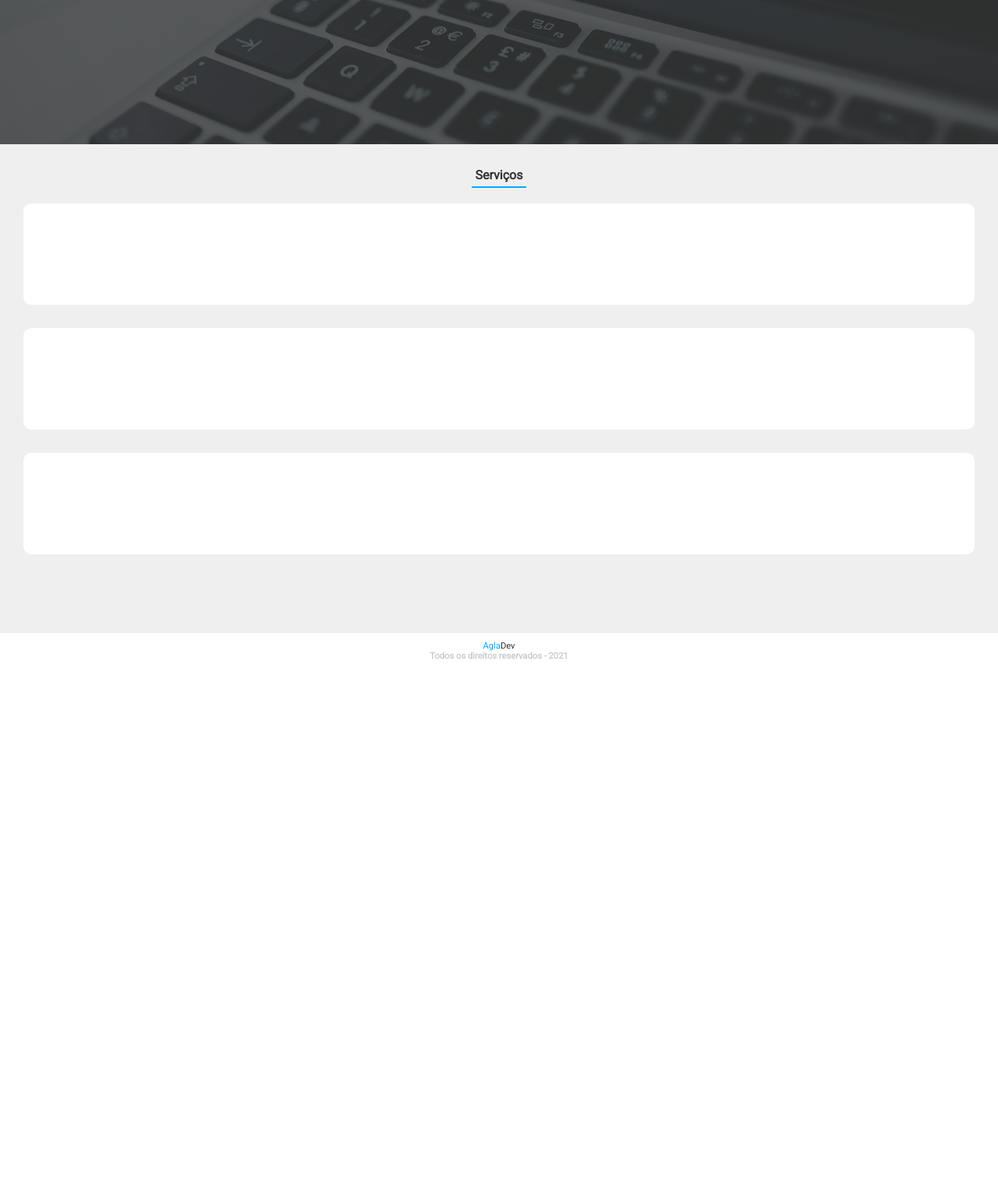
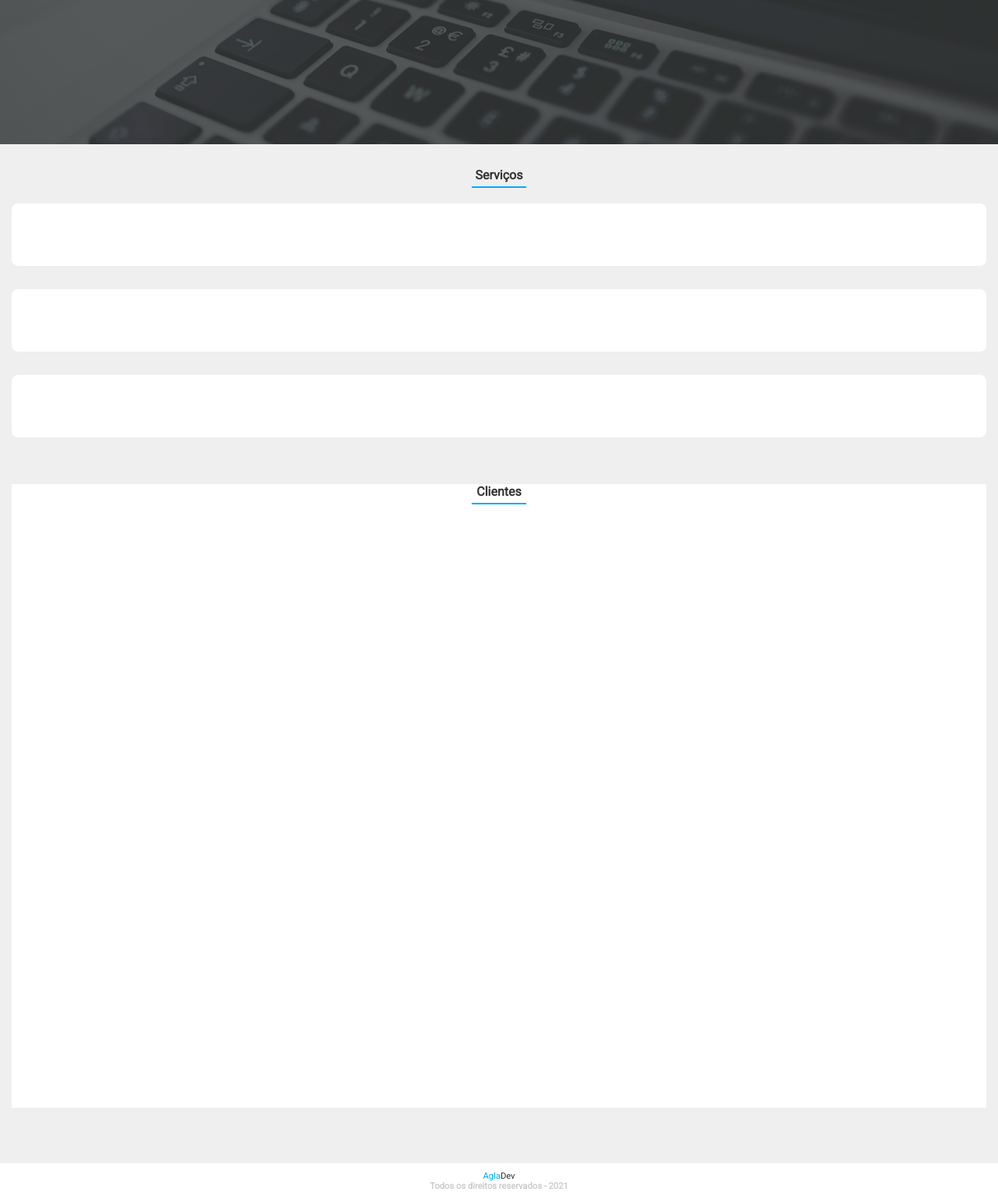
Before and after one commit to ze-aglailson/Agladev, a PHP site: page / in a window 1280 px wide. Shown: the part 615-2153 px from the top of the page at 78% size. Before the commit the page ends 1460 px from the top, so only its background shows below. Run offline with PHP 8.4, Linux system fonts and the light colour scheme; data comes from the database, SQL or seed files in the repository; some libraries are stand-ins or nearby versions.

Commit message:
subindo versao atualizada

```diff
--- a/App/View/home.html
+++ b/App/View/home.html
@@ -24,9 +24,13 @@
     </div>
 </section>
 
-<section id="projetos" class="container-projetos">
-
+<section id="clientes" class="container-clientes">
+    <div class="title-sections title-clientes">
+        <h2>Clientes</h2>
+        <hr>
+    </div>
 </section>
+<!--
 <section id="cases" class="container-cases">
 
 </section>
@@ -42,3 +46,5 @@
 <section id="contato" class="container-contato">
 
 </section>
+
+ -->
--- a/js/main.js
+++ b/js/main.js
@@ -122,25 +122,12 @@ function Menu(btnMenu, contentMenu){
             classe:'Servico'
         },
         {
-            nome:'Projetos',
-            link:'#projetos',
-            subItens:[
-                {
-                    nome:'LandingPage',
-                    link:'#',
-                },
-                {
-                    nome:'E-commerce',
-                    link:'#',
-                },
-                {
-                    nome:'Institucional',
-                    link:'#',
-                },
-            ],
-            classe:'CategoriaProjeto'
+            nome:'Clientes',
+            link:'#clientes',
+            subItens:[],
+            classe:'Cliente'
         },
-        {
+        /* {
             nome:'Cases',
             link:'#cases',
             subItens:[],
@@ -178,7 +165,7 @@ function Menu(btnMenu, contentMenu){
             link:'#contato',
             subItens:[],
             classe:'Contato'
-        }
+        } */
     ]
 
 
--- a/styles/home.scss
+++ b/styles/home.scss
@@ -12,10 +12,6 @@
 
 
 /*CONFIGURAÇÕES SEÇÃO DE SERVIÇOS*/
-.container-servicos{
-    grid-column: inicio-principal/fim-principal;
-    grid-row:inicio-servicos/fim-servicos ;
-
 .title-sections{
     width: 100%;
     display: flex;
@@ -34,6 +30,10 @@
         background-color: #00AAFF;
     }
 }
+.container-servicos{
+    grid-column: inicio-principal/fim-principal;
+    grid-row:inicio-servicos/fim-servicos ;
+
 
     .servicos{
         width: 100%;
@@ -43,8 +43,8 @@
             background-color: #fff;
             display: flex;
             flex-direction: column;
-            padding: 20px;
-            border-radius: 10px;
+            padding:15px 10px;
+            border-radius: 8px;
             margin-bottom: 30px;
             font-family: 'Open Sans' sans-serif;
             cursor: pointer;
@@ -71,7 +71,7 @@
             }
             .div-titles{
                 text-align: center;
-                padding: 30px;
+                padding: 10px;
                 /* transform: translateX(-100px);
                 transition: .5s;
                 opacity: 0; */
@@ -94,3 +94,9 @@
     }
 
 }
+
+.container-clientes{
+    grid-column: inicio-principal/fim-principal;
+    grid-row:inicio-clientes/fim-clientes ;
+    background-color: #fff;
+}
--- a/styles/renderizado/home.css
+++ b/styles/renderizado/home.css
@@ -9,24 +9,25 @@
   background-position: center; }
 
 /*CONFIGURAÇÕES SEÇÃO DE SERVIÇOS*/
-.container-servicos {
-  grid-column: inicio-principal/fim-principal;
-  grid-row: inicio-servicos/fim-servicos; }
-  .container-servicos .title-sections {
+.title-sections {
   width: 100%;
   display: flex;
   flex-direction: column;
   justify-content: center;
   align-items: center;
   margin-bottom: 20px; }
-    .container-servicos .title-sections h2 {
+  .title-sections h2 {
     color: #333;
     font-size: 1em;
     margin-bottom: 5px; }
-    .container-servicos .title-sections hr {
+  .title-sections hr {
     width: 70px;
     height: 2px;
     background-color: #00AAFF; }
+
+.container-servicos {
+  grid-column: inicio-principal/fim-principal;
+  grid-row: inicio-servicos/fim-servicos; }
   .container-servicos .servicos {
     width: 100%; }
     .container-servicos .servicos .servico {
@@ -34,8 +35,8 @@
       background-color: #fff;
       display: flex;
       flex-direction: column;
-      padding: 20px;
-      border-radius: 10px;
+      padding: 15px 10px;
+      border-radius: 8px;
       margin-bottom: 30px;
       font-family: 'Open Sans' sans-serif;
       cursor: pointer; }
@@ -58,7 +59,7 @@
           transform: translateX(0); }
       .container-servicos .servicos .servico .div-titles {
         text-align: center;
-        padding: 30px;
+        padding: 10px;
         /* transform: translateX(-100px);
         transition: .5s;
         opacity: 0; */ }
@@ -72,4 +73,9 @@
       .container-servicos .servicos .servico .div-titles p {
         color: #6f7c81; }
 
+.container-clientes {
+  grid-column: inicio-principal/fim-principal;
+  grid-row: inicio-clientes/fim-clientes;
+  background-color: #fff; }
+
 /*# sourceMappingURL=home.css.map */
--- a/styles/renderizado/template.css
+++ b/styles/renderizado/template.css
@@ -214,8 +214,8 @@ img {
   grid-column: inicio/fim;
   grid-row: inicio-principal/fim-principal;
   display: grid;
-  grid-template-columns: [inicio] 30px [inicio-principal] 1fr repeat(21, 10px 1fr) [fim-principal] 30px [fim];
-  grid-template-rows: [inicio-slider] 100vh [fim-slider] 30px [inicio-servicos] auto [fim-servicos] 30px; }
+  grid-template-columns: [inicio] 15px [inicio-principal] 1fr repeat(21, 10px 1fr) [fim-principal] 15px [fim];
+  grid-template-rows: [inicio-slider] 100vh [fim-slider] 30px [inicio-servicos] auto [fim-servicos] 30px [inicio-clientes] 100vh [fim-clientes] 30px; }
   .grid-principal .btn-volta-topo {
     height: 30px;
     width: 30px;
--- a/styles/template.scss
+++ b/styles/template.scss
@@ -260,10 +260,11 @@ img{width: 100%;}
 	grid-row: inicio-principal/fim-principal;
 
 	display: grid;
-	grid-template-columns: [inicio]30px [inicio-principal] 1fr repeat(21, 10px 1fr) [fim-principal] 30px[fim];
+	grid-template-columns: [inicio]15px [inicio-principal] 1fr repeat(21, 10px 1fr) [fim-principal] 15px[fim];
 	grid-template-rows:
 	[inicio-slider] 100vh [fim-slider]30px
 	[inicio-servicos] auto [fim-servicos]30px
+	[inicio-clientes] 100vh [fim-clientes]30px
 
 						;
 	.btn-volta-topo{
```
Also changed, not shown: 2 other files. Lines whose indentation alone changed are shown as unchanged.
